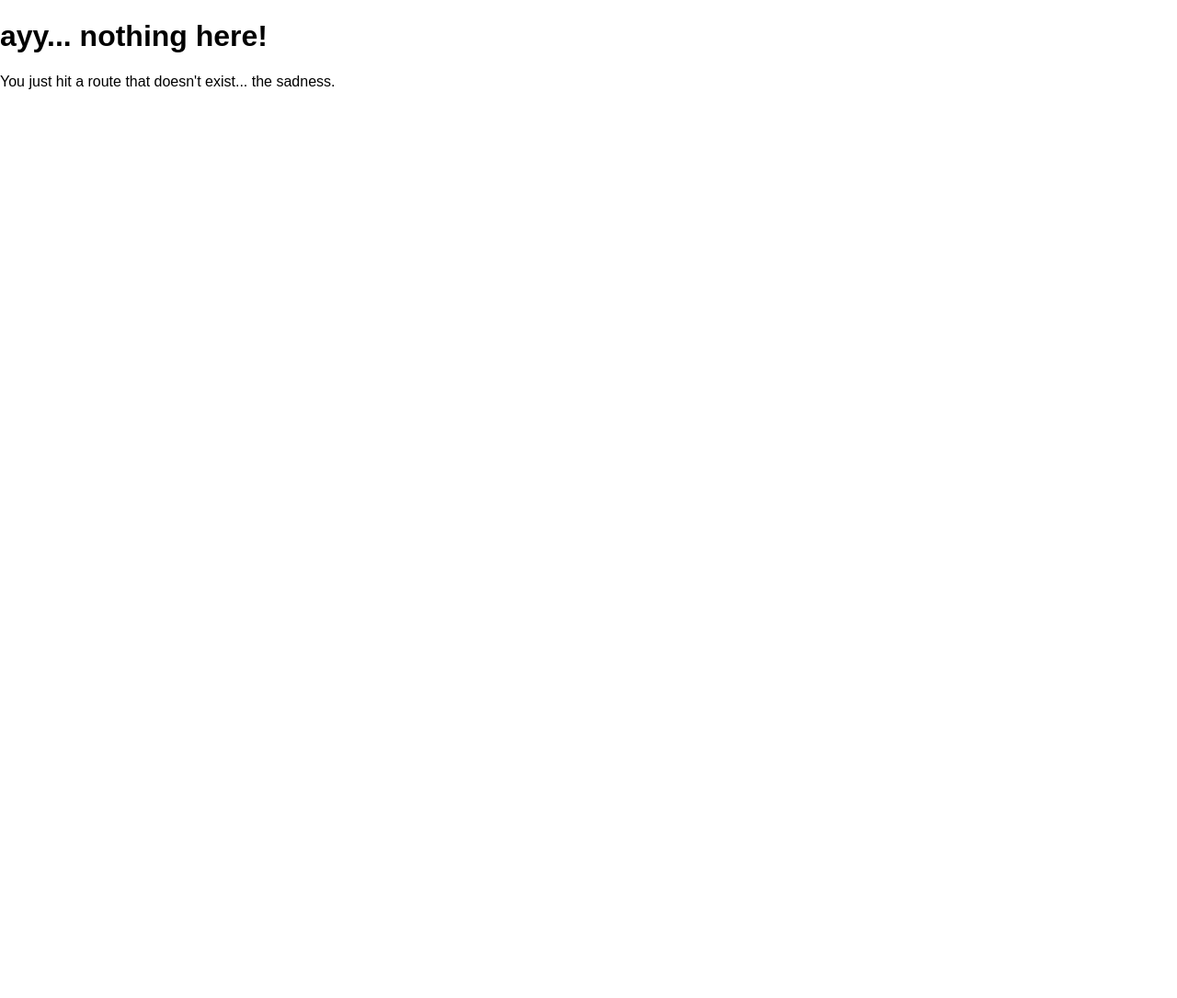
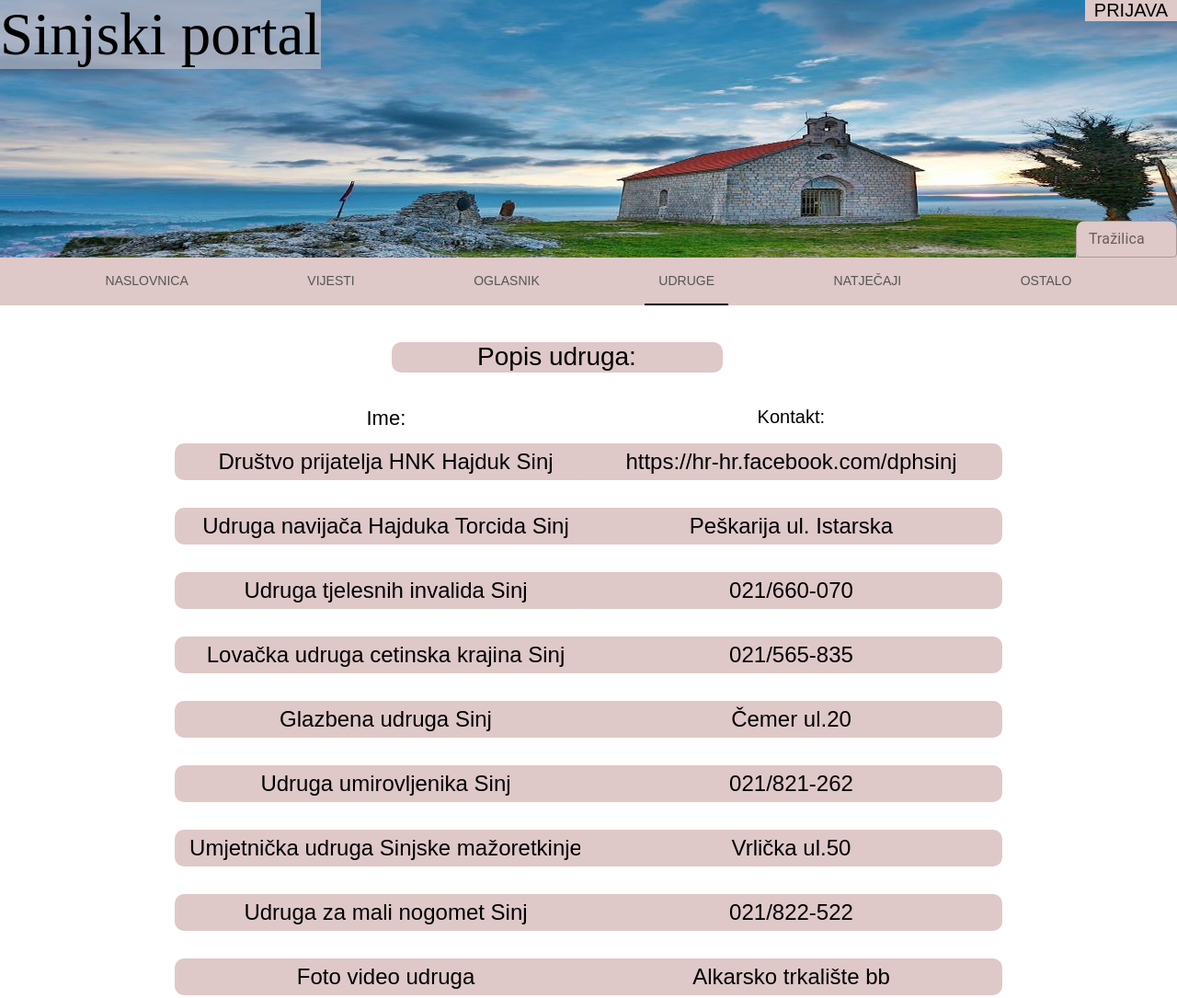
Before and after one commit to igusic00/HCI-project, a Gatsby site: page /udruge in a window 1280 px wide. Before the commit this address had no page. Shown: the top 1085 px of the page at 92% size. Before the commit the page ends 800 px from the top, so only its background shows below. Built offline with nearby package versions, Linux system fonts and the light colour scheme; Gatsby itself is replaced by a stand-in of ours; a web font is replaced by a local one.

Commit message:
Adding Page Udruge

```diff
--- a/src/constants/const.js
+++ b/src/constants/const.js
@@ -2,7 +2,7 @@ export const navs = [
     {tab: 'Naslovnica', to: '/'},
     {tab: 'Vijesti', to: 'vijesti'},
     {tab: 'Oglasnik', to: '/'},
-    {tab: 'Udruge', to: '/'},
+    {tab: 'Udruge', to: 'udruge'},
     {tab: 'Natječaji', to: 'natjecaji'},
     {tab: 'Ostalo', to: '/'}
 ]
--- /dev/null
+++ b/src/modules/SocietyContent/index.js
@@ -0,0 +1,38 @@
+import React from 'react'
+import styles from './style.module.css'
+
+const SocietyContent = () => <section className={styles.SocietyContent}>
+    <li className={styles.header}>Popis udruga:</li>
+    <li className={styles.name}>Ime:</li>
+    <li className={styles.contact}>Kontakt:</li>
+    <div className={styles.udruge}>
+        <li>Društvo prijatelja HNK Hajduk Sinj</li>
+        <li>Udruga navijača Hajduka Torcida Sinj</li>
+        <li>Udruga tjelesnih invalida Sinj</li>
+        <li>Lovačka udruga cetinska krajina Sinj</li>
+        <li>Glazbena udruga Sinj</li>
+        <li>Udruga umirovljenika Sinj</li>
+        <li>Umjetnička udruga Sinjske mažoretkinje</li>
+        <li>Udruga za mali nogomet Sinj</li>
+        <li>Foto video udruga</li>
+        <li>Biciklistička udruga Vlaji</li>
+        <li>Likovna udruga Signum Artum</li>
+    </div>
+    <div className={styles.kontakti}>
+        <a href="https://hr-hr.facebook.com/dphsinj">
+            <li>https://hr-hr.facebook.com/dphsinj</li>
+        </a>
+        <li>Peškarija ul. Istarska</li>
+        <li>021/660-070</li>
+        <li>021/565-835</li>
+        <li>Čemer ul.20</li>
+        <li>021/821-262</li>
+        <li>Vrlička ul.50</li>
+        <li>021/822-522</li>
+        <li>Alkarsko trkalište bb</li>
+        <li>Ul. Ćosin potok 18</li>
+        <li>Ul kneza Branimira 9</li>
+    </div>
+</section>
+
+export default SocietyContent
--- /dev/null
+++ b/src/modules/SocietyContent/style.module.css
@@ -0,0 +1,66 @@
+.SocietyContent{
+    position: relative;
+    list-style-type: none;
+    margin-left: 190px;
+    margin-right: 190px;
+    height: 1000px;
+}
+
+.header{
+    position: absolute;
+    top: 40px;
+    right: 304.5px;
+    width: 360px;
+    height: 33px;
+    text-align: center;
+    font-size: 28px;
+    background-color: #dfc8c8;
+    border-radius: 10px;
+}
+
+.name{
+    position: absolute;
+    top: 110px;
+    font-size: 22px;
+    left: 208.5px;
+}
+
+.contact{
+    position: absolute;
+    top: 110px;
+    font-size: 20px;
+    right: 193px;
+}
+
+.udruge{
+    position: absolute;
+    height: 40px;
+    width: 459px;
+    top: 120px;
+    font-size: 24px;
+    text-align: center;
+    line-height: 40px;
+}
+
+.udruge li{
+    margin-top: 30px;
+    background-color: #dfc8c8;
+    border-radius: 10px;
+}
+
+.kontakti{
+    position: absolute;
+    height: 40px;
+    width: 459px;
+    top: 120px;
+    font-size: 24px;
+    right: 0px;
+    text-align: center;
+    line-height: 40px;
+}
+
+.kontakti li{
+    margin-top: 30px;
+    background-color: #dfc8c8;
+    border-radius: 10px;
+}
--- /dev/null
+++ b/src/pages/udruge.js
@@ -0,0 +1,11 @@
+import HeaderFooterLayout from "../layouts/headerFooter"
+import React from "react"
+import SocietyContent from "../modules/SocietyContent"
+
+const SocietyPage = () => (
+    <HeaderFooterLayout activeTab="Udruge">
+        <SocietyContent/>
+    </HeaderFooterLayout>
+)
+
+export default SocietyPage
```
